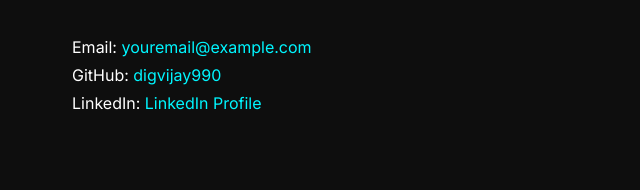
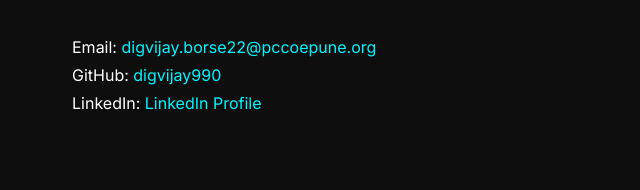
Before and after one commit to digvijay990/portfolio, a plain HTML site: page index.html in a window 1280 px wide. Shown: the part 2159-2349 px from the top of the page, 0-640 px from the left. Drawn offline with Linux system fonts and the light colour scheme.

Commit message:
Update index.html

```diff
--- a/index.html
+++ b/index.html
@@ -297,7 +297,7 @@
 
   <section id="contact">
     <h2>Contact</h2>
-    <p>Email: <a href="digvijay.borse22@pccoepune.org" class="button">youremail@example.com</a></p>
+    <p>Email: <a href="digvijay.borse22@pccoepune.org" class="button">digvijay.borse22@pccoepune.org</a></p>
     <p>GitHub: <a href="https://github.com/digvijay990" class="button" target="_blank">digvijay990</a></p>
     <p>LinkedIn: <a href="https://www.linkedin.com/in/digvijay-borse-41481b259?lipi=urn%3Ali%3Apage%3Ad_flagship3_profile_view_base_contact_details%3B2qx%2FCYBnQfyPkAgKhpHzgA%3D%3D" class="button" target="_blank">LinkedIn Profile</a></p>
   </section>
```
